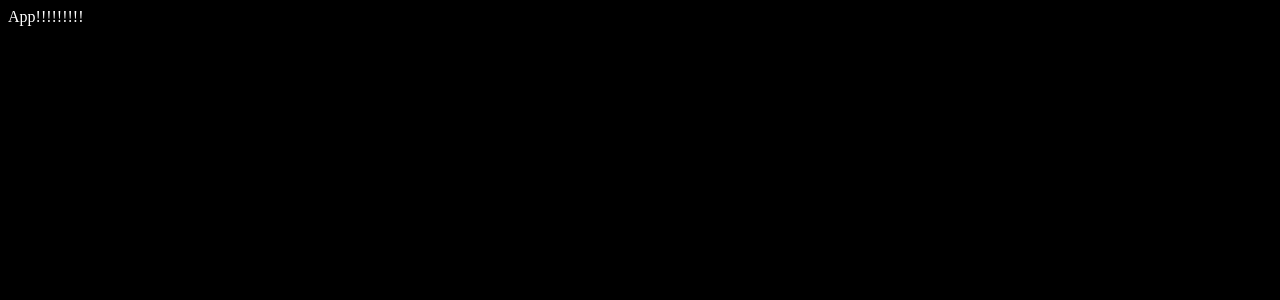
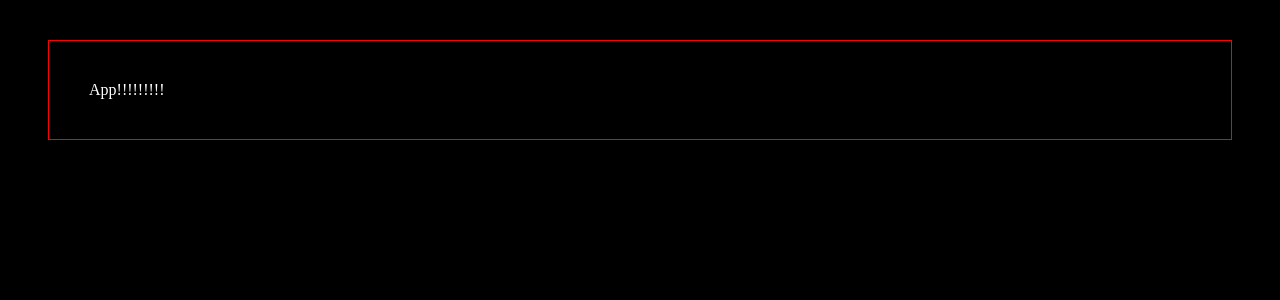
Before and after one commit to vitkuz/task01, a React app: page / in a window 1280 px wide. Shown: the top 300 px of the page. Built offline with nearby package versions, Linux system fonts and the light colour scheme.

Commit message:
small changes to setup

```diff
--- a/package.json
+++ b/package.json
@@ -22,12 +22,9 @@
     "extract-text-webpack-plugin": "^3.0.0",
     "gulp-load-plugins": "^1.5.0",
     "html-webpack-plugin": "^2.30.1",
-    "less-loader": "^4.0.5",
     "lodash": "^4.17.4",
     "node-sass": "^4.5.3",
-    "nodemon": "^1.11.0",
     "opn": "^5.1.0",
-    "pug": "^2.0.0-rc.3",
     "react": "^15.6.1",
     "react-dom": "^15.6.1",
     "react-hot-loader": "^1.3.1",
@@ -43,9 +40,6 @@
     "babel-preset-env": "^1.6.0",
     "css-loader": "^0.28.5",
     "file-loader": "^0.11.2",
-    "gulp": "github:gulpjs/gulp#4.0",
-    "gulp-livereload": "^3.8.1",
-    "gulp-nodemon": "^2.2.1",
     "style-loader": "^0.18.2",
     "webpack-dev-middleware": "^1.12.0",
     "webpack-dev-server": "^2.7.1",
--- a/src/client/scss/index.scss
+++ b/src/client/scss/index.scss
@@ -6,3 +6,9 @@ body {
     font-size: 24px;
   }
 }
+
+.App {
+  margin: 40px;
+  padding: 40px;
+  border: 1px solid red;
+}
```
Also changed, not shown: src/client/routes.js (deleted), 1 other file (tests, documents, lock files or other folders).
